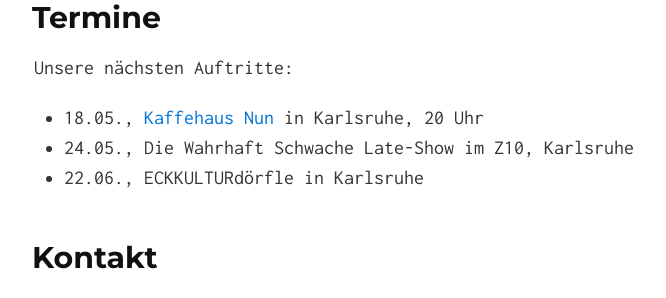
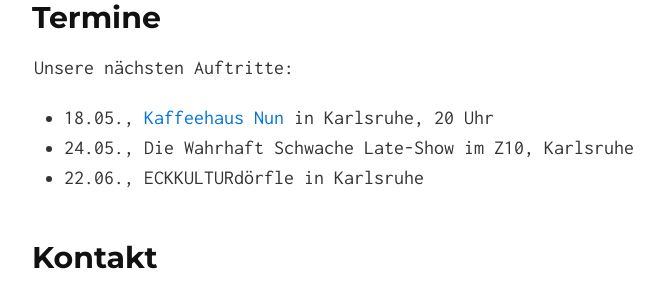
Before and after one commit to Die-Wahrhaft-Schwachen/diewahrhaftschwachen, a Jekyll site: the page built from index.md, in a window 1280 px wide. Shown: the part 507-805 px from the top of the page, without its empty margins (306-972 px from the left). Built offline with Jekyll 4.4.1, drawn with Linux system fonts in a browser that asks for light colours.

Commit message:
Fix typo

```diff
--- a/index.md
+++ b/index.md
@@ -12,7 +12,7 @@
 
 Unsere nächsten Auftritte:
 
-* 18.05., [Kaffehaus Nun](https://nuncafe.de/facebook-event/die-wahrhaft-schwachen-mit-neuem-programm-kabarett-im-nun/) in Karlsruhe, 20 Uhr
+* 18.05., [Kaffeehaus Nun](https://nuncafe.de/facebook-event/die-wahrhaft-schwachen-mit-neuem-programm-kabarett-im-nun/) in Karlsruhe, 20 Uhr
 * 24.05., Die Wahrhaft Schwache Late-Show im Z10, Karlsruhe
 * 22.06., ECKKULTURdörfle in Karlsruhe
 
```
